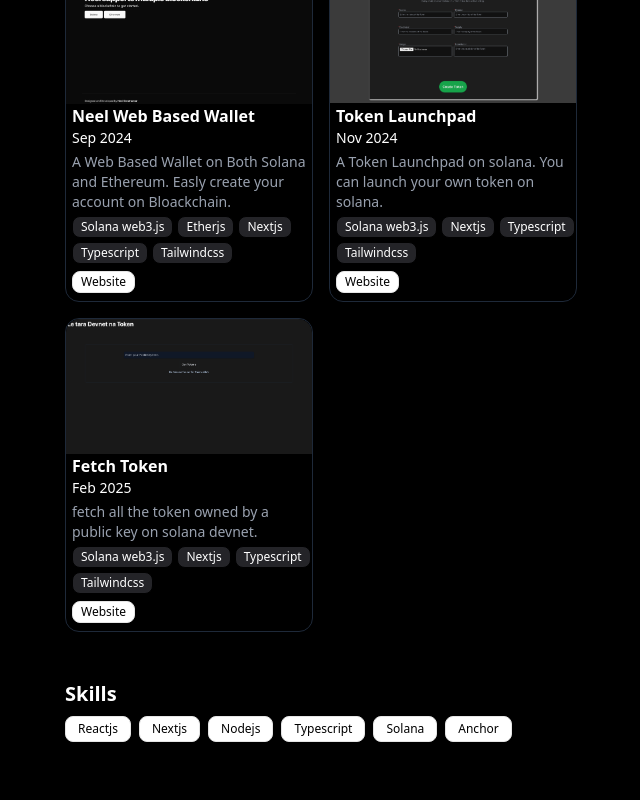
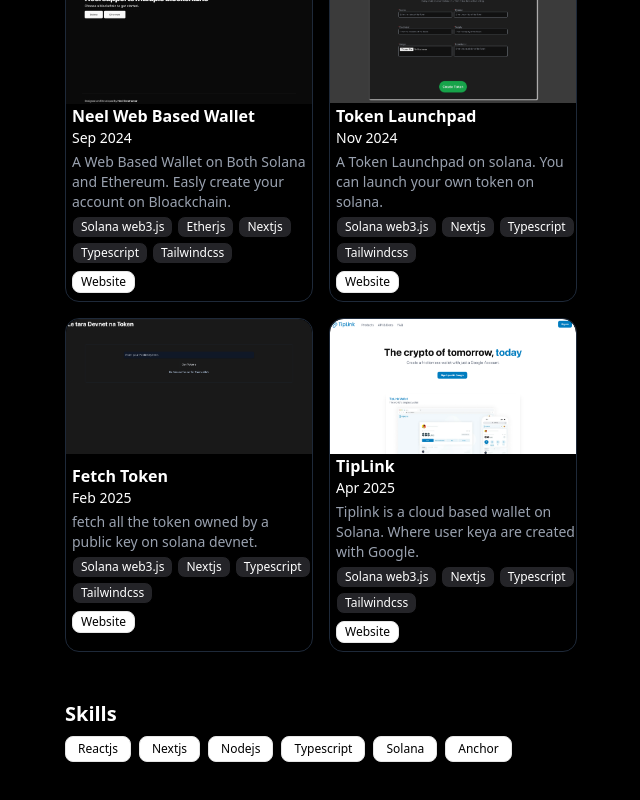
Before and after one commit to NeelContractor/Portfolio-1, a Next.js app: page / in a window 1280 px wide. Shown: the part 808-1608 px from the top of the page, without its empty margins (319-959 px from the left). Built offline with nearby package versions, Linux system fonts and the light colour scheme.

Commit message:
added tiplink to projects

```diff
--- a/src/components/MainPage.tsx
+++ b/src/components/MainPage.tsx
@@ -72,6 +72,15 @@
                         frameworkTag={["Solana web3.js", "Nextjs", "Typescript", "Tailwindcss"]}
                         websiteLink={"https://get-all-tokens-by-owner-week4-assignment.vercel.app/"}
                     />
+                    <ProjectCard
+                        websiteName={"TipLink"}
+                        websiteImage={"/TiplinkSS.png"}
+                        websiteImgAlt={"TipLink"}
+                        projectCompletedDate={"Apr 2025"}
+                        description={"Tiplink is a cloud based wallet on Solana. Where user keya are created with Google."}
+                        frameworkTag={["Solana web3.js", "Nextjs", "Typescript", "Tailwindcss"]}
+                        websiteLink={"https://tiplinkconnect.vercel.app/"}
+                    />
                 </div>
             </div>
             <div className="pb-10">
```
Also changed, not shown: public/TiplinkSS.png (added).
